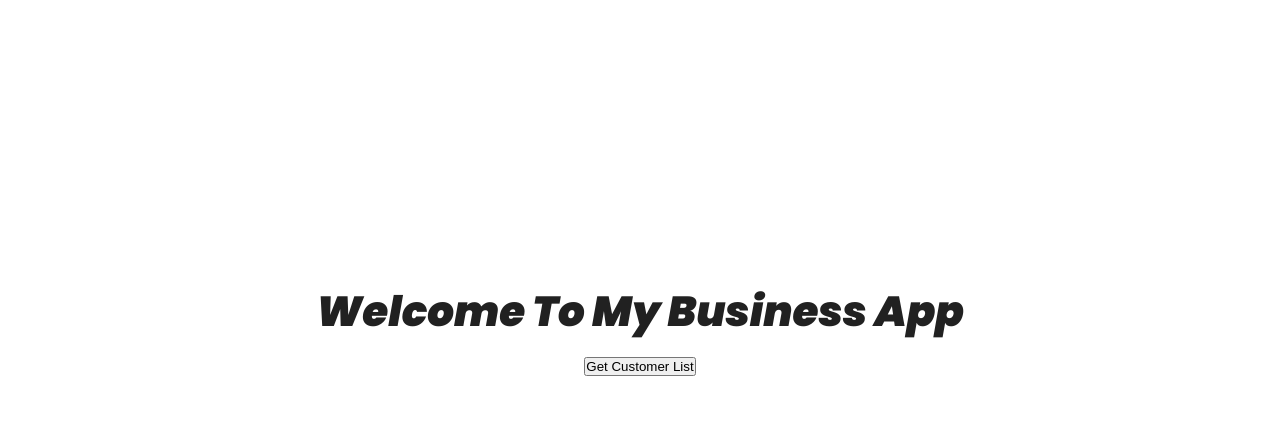
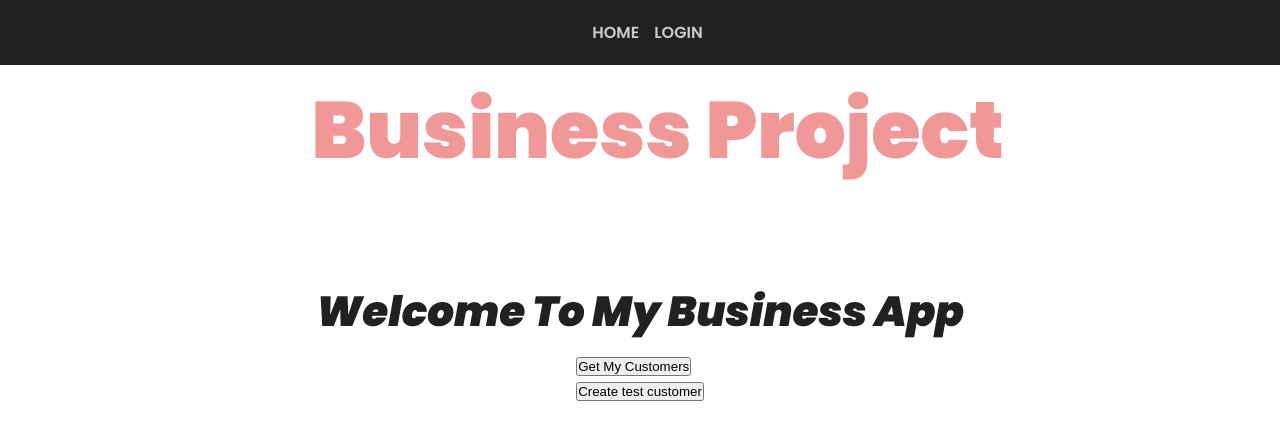
Before and after one commit to madeleineenberg/js3-business-app, a React (Create React App) app: page /home in a window 1280 px wide. Shown: the top 440 px of the page. Built offline with nearby package versions, Linux system fonts and the light colour scheme.

Commit message:
create customer functionality

```diff
--- a/src/App.js
+++ b/src/App.js
@@ -7,22 +7,26 @@ import RegisterPage from "./pages/RegisterPage";
 import { Global } from "./styled/Global";
 import { Heading } from "./styled/Heading";
 import { FormSection } from "./styled/Container";
+import NavBar from "./components/NavBar";
 
 function App() {
   return (
     <div>
       <Global />
-      {/* <Heading>Business Project</Heading> */}
+      <Heading>Business Project</Heading>
       <Switch>
         <Route path="/home">
+          <NavBar />
           <HomePage />
         </Route>
         <Route path="/login">
+          <NavBar />
           <FormSection>
             <LoginPage />
           </FormSection>
         </Route>
         <Route path="/">
+          <NavBar />
           <FormSection>
             <RegisterPage />
           </FormSection>
--- a/src/components/GetCustomers.jsx
+++ b/src/components/GetCustomers.jsx
@@ -1,22 +1,43 @@
-import React from "react";
+import React, { useState } from "react";
 import UserKit from "../data/UserKit";
 
 export default function GetCustomers() {
   const userKit = new UserKit();
+  const [customerList, setCustomerList] = useState([]);
 
   function getCustomerList() {
     userKit
       .getCustomerList()
       .then((res) => res.json())
       .then((data) => {
-        console.log(data);
+        console.log(data.results);
+        setCustomerList(data.results);
       });
   }
+
+  function handleCreateCustomer() {
+    const payload = {
+      name: "My first Client",
+    };
+    userKit
+      .createCustomer(payload)
+      .then((res) => res.json())
+      .then((data) => {
+        console.log(data);
+        // getCustomerList();
+      });
+  }
+
   return (
     <div>
       <div>
-        <button onClick={getCustomerList}>Get Customer List</button>
+        <button onClick={getCustomerList}>Get My Customers</button>
+        {customerList &&
+          customerList.map((customerItem) => {
+            return <p>{customerItem.name}</p>;
+          })}
       </div>
+      <button onClick={handleCreateCustomer}>Create test customer</button>
     </div>
   );
 }
--- a/src/data/UserKit.js
+++ b/src/data/UserKit.js
@@ -58,8 +58,17 @@ export default class {
     });
   }
 
+  async createCustomer(payload) {
+    const url = `${ROOT_URL}api/v1/customers`;
+    return fetch(url, {
+      method: "POST",
+      headers: this.getPrivateHeaders(),
+      body: JSON.stringify(payload),
+    });
+  }
+
   setToken(token) {
-    localStorage.setItem("BUISNESS_TOKEN", token);
+    localStorage.setItem("BUSINESS_TOKEN", token);
   }
 
   getToken() {
```
